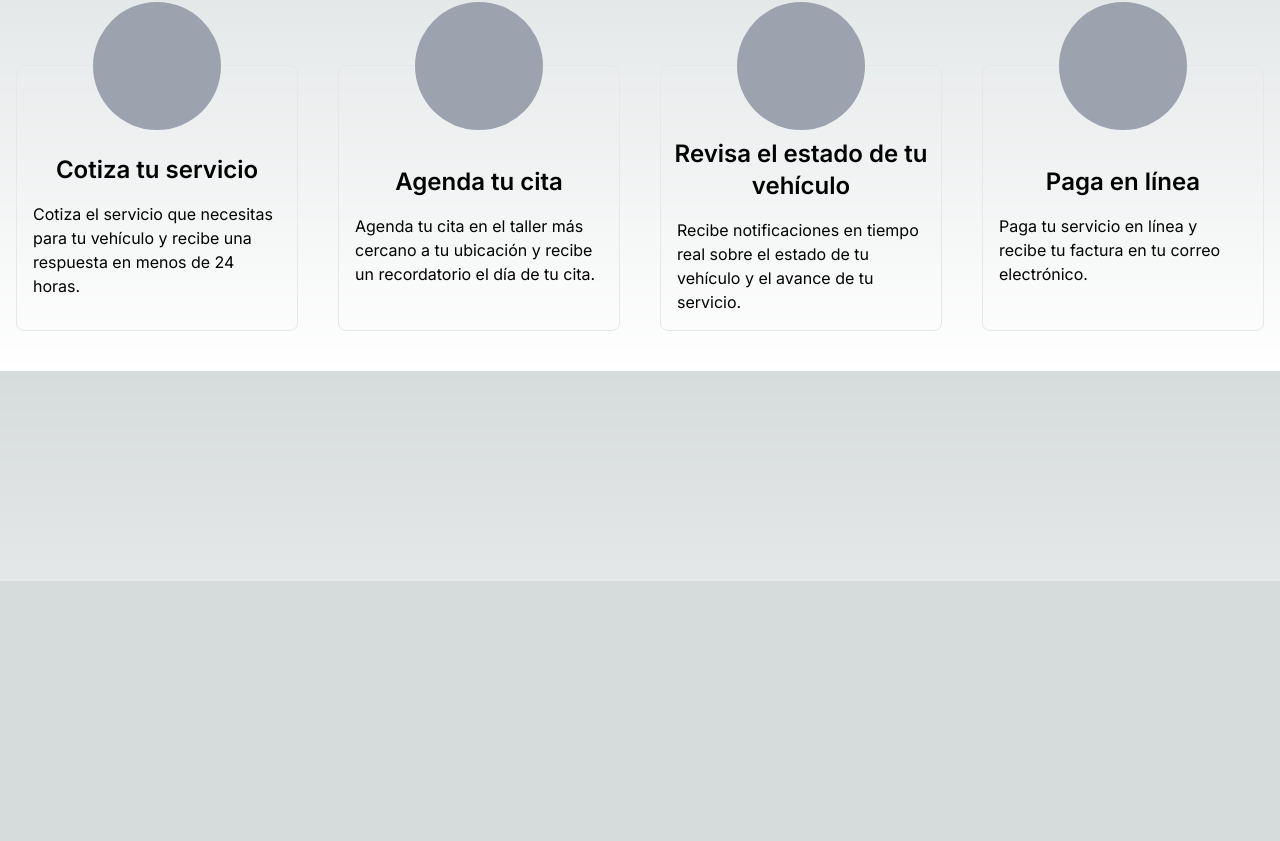
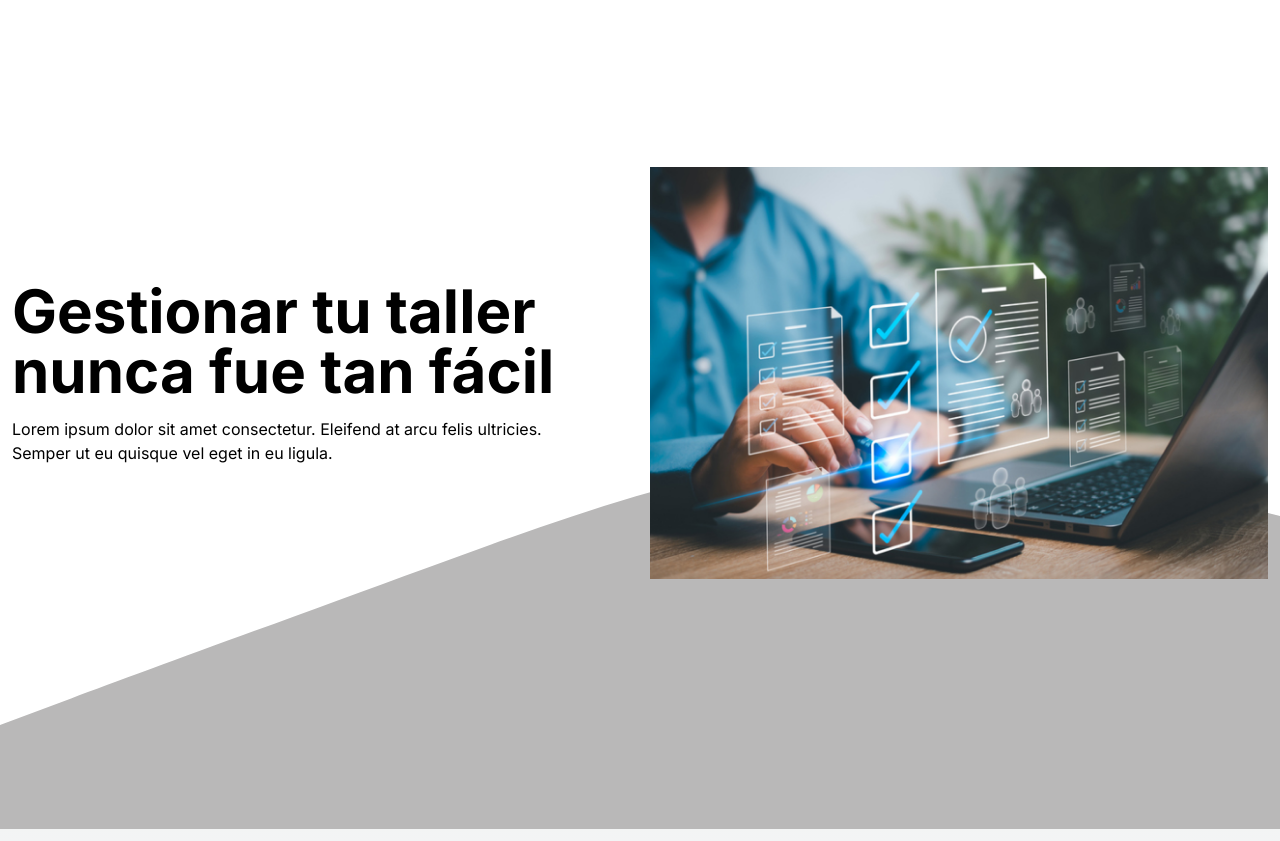
Before and after one commit to mjParedes/TallerXpert, a Next.js app in the folder frontend/: page / in a window 1280 px wide. Shown: the part 219-1060 px from the top of the page. Before the commit the page ends 800 px from the top, so only its background shows below. Built offline with nearby package versions, Linux system fonts and the light colour scheme.

Commit message:
Update homepage hero banner

```diff
--- a/frontend/src/app/(mitaller)/page.tsx
+++ b/frontend/src/app/(mitaller)/page.tsx
@@ -1,13 +1,13 @@
-import { SectionServices } from '@/components'
+import { SectionServices, HeroHome } from '@/components'
 
 export default function Home() {
   return (
     <main>
-
       <h1>Landing page</h1>
 
+      <HeroHome />
+
       <SectionServices />
-
     </main>
-  );
+  )
 }
--- /dev/null
+++ b/frontend/src/components/hero-home/HeroHome.tsx
@@ -0,0 +1,40 @@
+export const HeroHome = () => {
+  return (
+    <section className='bg-white py-14 relative'>
+      <div className='w-full max-w-[1440px] mx-auto px-3 relative z-10'>
+        <div className='grid gridl-cols-1 md:grid-cols-2 gap-5 min-h-screen'>
+          <div className='col-span-1 flex flex-col justify-center items-center'>
+            <div>
+              <h1 className='text-4xl mb-2 md:text-6xl font-bold md:mb-4 text-black'>
+                Gestionar tu taller nunca fue tan fácil
+              </h1>
+              <p className='text-black'>
+                Lorem ipsum dolor sit amet consectetur. Eleifend at arcu felis ultricies. <br />
+                Semper ut eu quisque vel eget in eu ligula.
+              </p>
+            </div>
+          </div>
+          <div className='col-span-1 flex flex-col justify-center items-center'>
+            <img src='./iStock-1624686457.jpg' alt='' />
+          </div>
+        </div>
+      </div>
+      <svg
+        width='1440'
+        height='376'
+        preserveAspectRatio='none'
+        viewBox='0 0 1440 376'
+        fill='none'
+        xmlns='http://www.w3.org/2000/svg'
+        className='absolute bottom-0 right-0 w-full z-0'
+      >
+        <path
+          fill-rule='evenodd'
+          clip-rule='evenodd'
+          d='M0 272.05L80 245.458C160 218.867 320 166.892 480 114.917C640 62.942 800 10.9671 960 1.29736C1120 -7.16366 1280 27.8892 1360 44.8112L1440 62.942V376H1360C1280 376 1120 376 960 376C800 376 640 376 480 376C320 376 160 376 80 376H0V272.05Z'
+          fill='#B9B8B8'
+        />
+      </svg>
+    </section>
+  )
+}
--- a/frontend/src/components/index.ts
+++ b/frontend/src/components/index.ts
@@ -1,6 +1,9 @@
 // navbar
 export * from './navbar/Navbar'
 export * from './navbar-admin/NavbarAdmin'
+
+// Hero Home
+export * from './hero-home/HeroHome'
 
 // section services
 export * from './section-services/SectionServices'
```
Also changed, not shown: frontend/public/iStock-1624686457.jpg (added).
